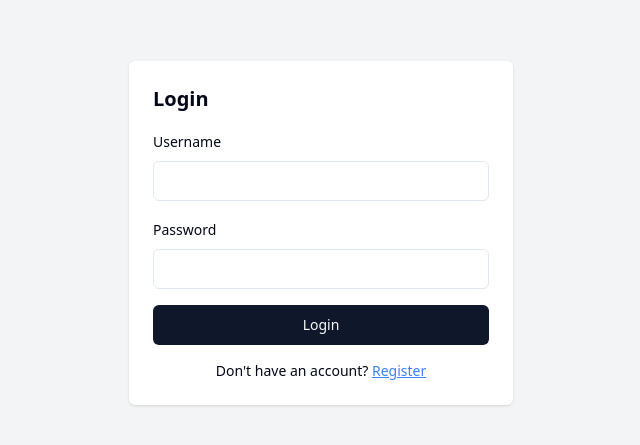
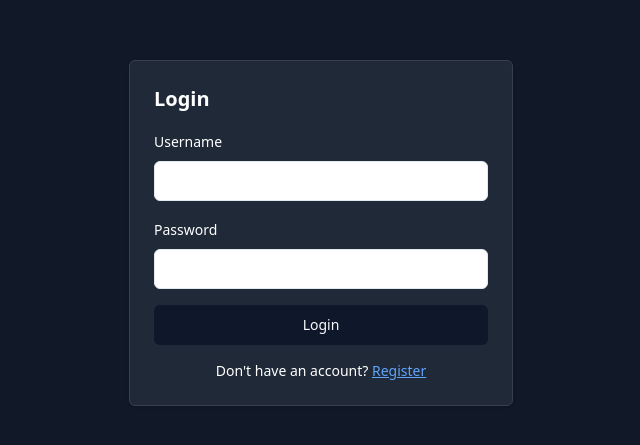
Before and after one commit to Mugen-Houyou/social-hub-nexus-chat, a React (Vite) app: page /login in a window 1280 px wide. Shown: the part 167-612 px from the top of the page, without its empty margins (319-959 px from the left). Built offline with nearby package versions, Linux system fonts and the light colour scheme; no server answers.

Commit message:
fix lint issues and unify auth pages theme

```diff
--- a/src/components/ui/command.tsx
+++ b/src/components/ui/command.tsx
@@ -21,7 +21,7 @@ const Command = React.forwardRef<
 ))
 Command.displayName = CommandPrimitive.displayName
 
-interface CommandDialogProps extends DialogProps {}
+export type CommandDialogProps = DialogProps
 
 const CommandDialog = ({ children, ...props }: CommandDialogProps) => {
   return (
--- a/src/components/ui/textarea.tsx
+++ b/src/components/ui/textarea.tsx
@@ -2,8 +2,7 @@ import * as React from "react"
 
 import { cn } from "@/lib/utils"
 
-export interface TextareaProps
-  extends React.TextareaHTMLAttributes<HTMLTextAreaElement> {}
+export type TextareaProps = React.TextareaHTMLAttributes<HTMLTextAreaElement>
 
 const Textarea = React.forwardRef<HTMLTextAreaElement, TextareaProps>(
   ({ className, ...props }, ref) => {
--- a/src/pages/Login.tsx
+++ b/src/pages/Login.tsx
@@ -1,4 +1,4 @@
-import { useNavigate } from 'react-router-dom';
+import { useNavigate, Link } from 'react-router-dom';
 import { useContext } from 'react';
 import { AuthContext } from '@/context/AuthContext';
 import { useForm } from 'react-hook-form';
@@ -45,8 +45,8 @@ const Login = () => {
   };
 
   return (
-    <div className="min-h-screen flex items-center justify-center bg-gray-100">
-      <div className="w-full max-w-sm bg-white p-6 rounded-md shadow">
+    <div className="min-h-screen flex items-center justify-center bg-gray-900 text-white">
+      <div className="w-full max-w-sm bg-gray-800 p-6 rounded-md shadow border border-gray-700">
         <h1 className="text-xl font-bold mb-4">Login</h1>
         <Form {...form}>
           <form onSubmit={form.handleSubmit(onSubmit)} className="space-y-4">
@@ -81,9 +81,9 @@ const Login = () => {
             </Button>
             <p className="text-sm text-center">
               Don't have an account?{' '}
-              <a href="/register" className="text-blue-500 hover:text-blue-700 underline">
+              <Link to="/register" className="text-blue-400 hover:text-blue-300 underline">
                 Register
-              </a>
+              </Link>
             </p>
           </form>
         </Form>
--- a/src/pages/Register.tsx
+++ b/src/pages/Register.tsx
@@ -53,8 +53,8 @@ const Register = () => {
   };
 
   return (
-    <div className="min-h-screen flex items-center justify-center bg-gray-100">
-      <div className="w-full max-w-sm bg-white p-6 rounded-md shadow">
+    <div className="min-h-screen flex items-center justify-center bg-gray-900 text-white">
+      <div className="w-full max-w-sm bg-gray-800 p-6 rounded-md shadow border border-gray-700">
         <h1 className="text-xl font-bold mb-4">Register</h1>
         <Form {...form}>
           <form onSubmit={form.handleSubmit(onSubmit)} className="space-y-4">
--- a/tailwind.config.ts
+++ b/tailwind.config.ts
@@ -1,4 +1,5 @@
 import type { Config } from "tailwindcss";
+import animatePlugin from "tailwindcss-animate";
 
 export default {
 	darkMode: ["class"],
@@ -92,5 +93,5 @@ export default {
 			}
 		}
 	},
-	plugins: [require("tailwindcss-animate")],
+       plugins: [animatePlugin],
 } satisfies Config;
```
